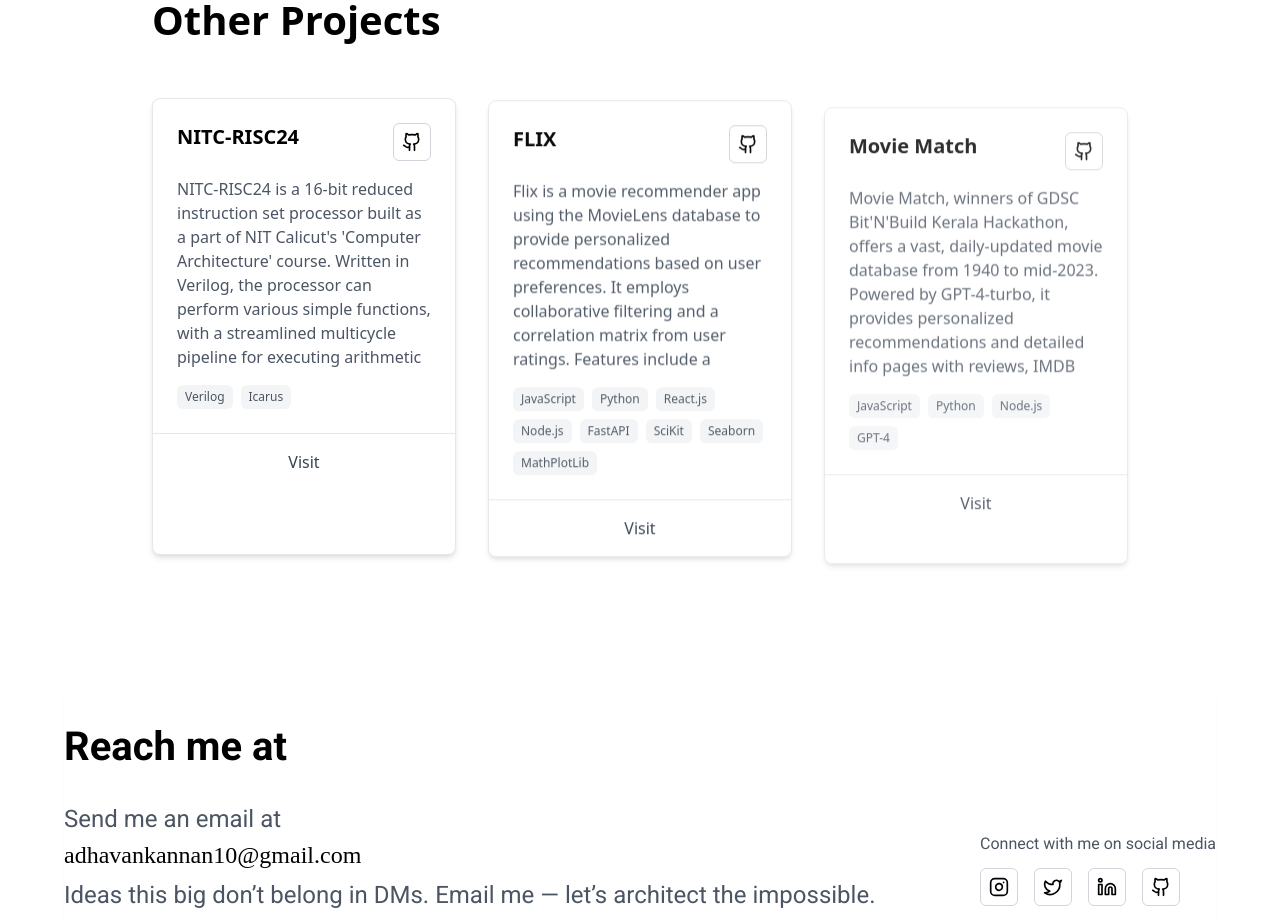
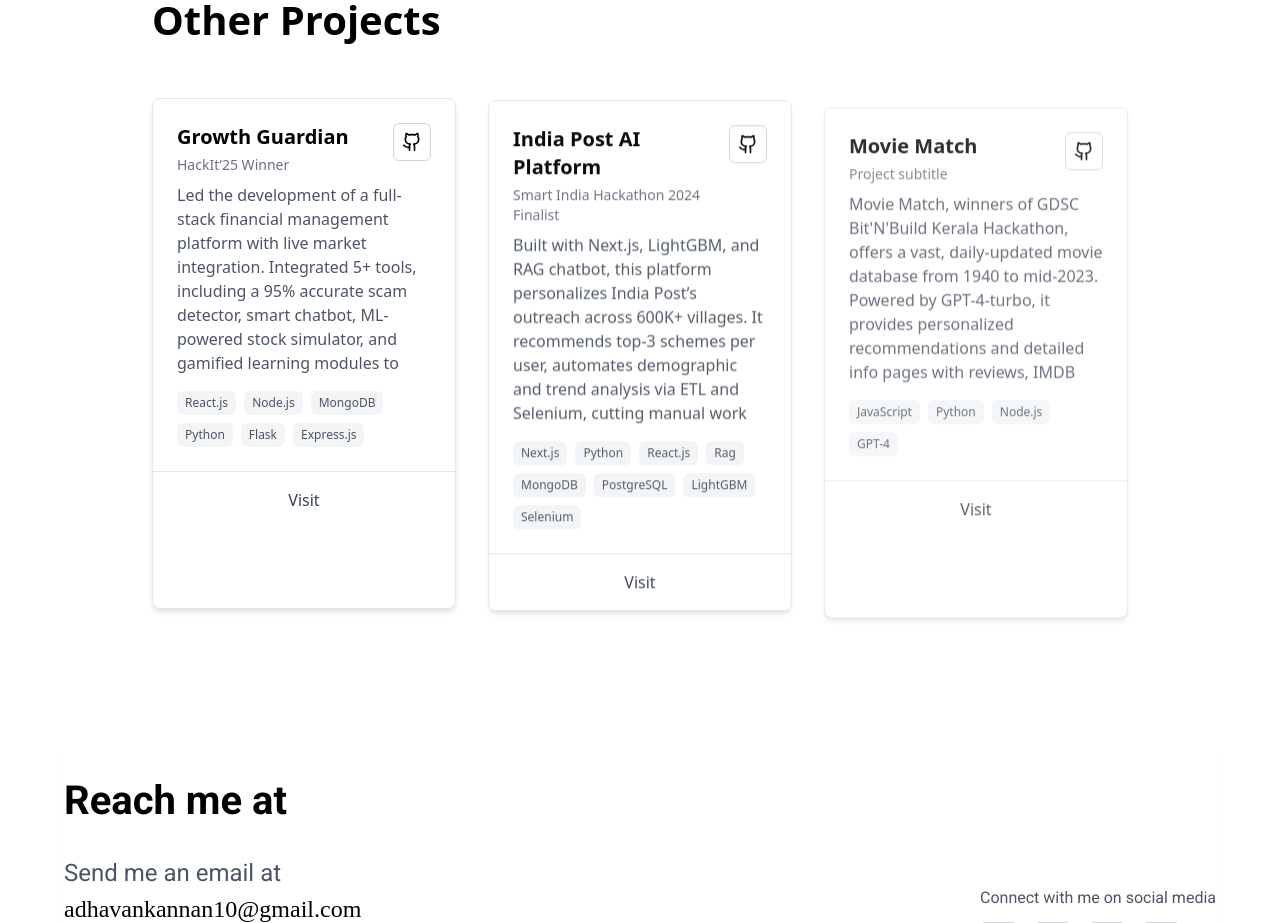
Before and after one commit to adhavan13/Portfolio, a React (Vite) app: page / in a window 1280 px wide. Shown: the part 2580-3503 px from the top of the page. Built offline with nearby package versions, Linux system fonts and the light colour scheme; a web font is replaced by a local one.

Commit message:
content added in projects section

```diff
--- a/src/components/projects.jsx
+++ b/src/components/projects.jsx
@@ -9,27 +9,38 @@ export default function OtherProjects() {
 
   const projects = [
     {
-      title: "NITC-RISC24",
+      title: "Growth Guardian",
+      subtitle: "HackIt’25 Winner",
       description:
-        "NITC-RISC24 is a 16-bit reduced instruction set processor built as a part of NIT Calicut's 'Computer Architecture' course. Written in Verilog, the processor can perform various simple functions, with a streamlined multicycle pipeline for executing arithmetic and logic instructions efficiently.",
-      technologies: ["Verilog", "Icarus"],
-      githubLink: "#",
+        "Led the development of a full-stack financial management platform with live market integration. Integrated 5+ tools, including a 95% accurate scam detector, smart chatbot, ML-powered stock simulator, and gamified learning modules to help users learn, practice, and make informed financial decisions confidently.",
+      technologies: [
+        "React.js",
+        "Node.js",
+        "MongoDB",
+        "Python",
+        "Flask",
+        "Express.js",
+      ],
+      githubLink: "https://github.com/adhavan13/hackItFinTech",
+      appLink: "https://growth-guardian.vercel.app/",
     },
     {
-      title: "FLIX",
+      title: "India Post AI Platform",
+      subtitle: "Smart India Hackathon 2024 Finalist",
       description:
-        "Flix is a movie recommender app using the MovieLens database to provide personalized recommendations based on user preferences. It employs collaborative filtering and a correlation matrix from user ratings. Features include a recommendation engine and data visualization for insights into movie ratings, genres etc.",
+        "Built with Next.js, LightGBM, and RAG chatbot, this platform personalizes India Post’s outreach across 600K+ villages. It recommends top-3 schemes per user, automates demographic and trend analysis via ETL and Selenium, cutting manual work by 80% and boosting efficiency by 40%.",
       technologies: [
-        "JavaScript",
+        "Next.js",
         "Python",
         "React.js",
-        "Node.js",
-        "FastAPI",
-        "SciKit",
-        "Seaborn",
-        "MathPlotLib",
+        "Rag",
+        "MongoDB",
+        "PostgreSQL",
+        "LightGBM",
+        "Selenium",
       ],
-      githubLink: "#",
+      githubLink: "https://github.com/girish-gaikwad/PostalService",
+      appLink: "https://github.com/girish-gaikwad/PostalService",
     },
     {
       title: "Movie Match",
@@ -152,10 +163,17 @@ export default function OtherProjects() {
                 exit={{ opacity: 0, y: -20, transition: { duration: 0.3 } }}
               >
                 <div className="p-6">
-                  <div className="flex justify-between items-start mb-4">
-                    <h3 className="text-xl font-bold">{project.title}</h3>
+                  <div className="flex justify-between items-start mb-2">
+                    <div>
+                      <h3 className="text-xl font-bold">{project.title}</h3>
+                      <p className="text-sm text-gray-500 mt-1">
+                        {project.subtitle || "Project subtitle"}
+                      </p>
+                    </div>
                     <a
                       href={project.githubLink}
+                      target="_blank"
+                      rel="noopener noreferrer"
                       className="inline-flex items-center justify-center border border-gray-300 rounded-md p-2 hover:bg-gray-100 transition-colors"
                       aria-label="Visit GitHub repository"
                     >
@@ -163,7 +181,7 @@ export default function OtherProjects() {
                     </a>
                   </div>
 
-                  <p className="text-gray-600 mb-4 h-48 overflow-y-auto">
+                  <p className="text-gray-600 mb-4 h-48 overflow-y-auto mt-2">
                     {project.description}
                   </p>
 
@@ -186,7 +204,9 @@ export default function OtherProjects() {
 
                 <div className="border-t border-gray-200 p-4">
                   <a
-                    href={project.githubLink}
+                    href={project.appLink}
+                    target="_blank"
+                    rel="noopener noreferrer"
                     className="text-center block text-gray-700 hover:text-black font-medium"
                   >
                     Visit
```
